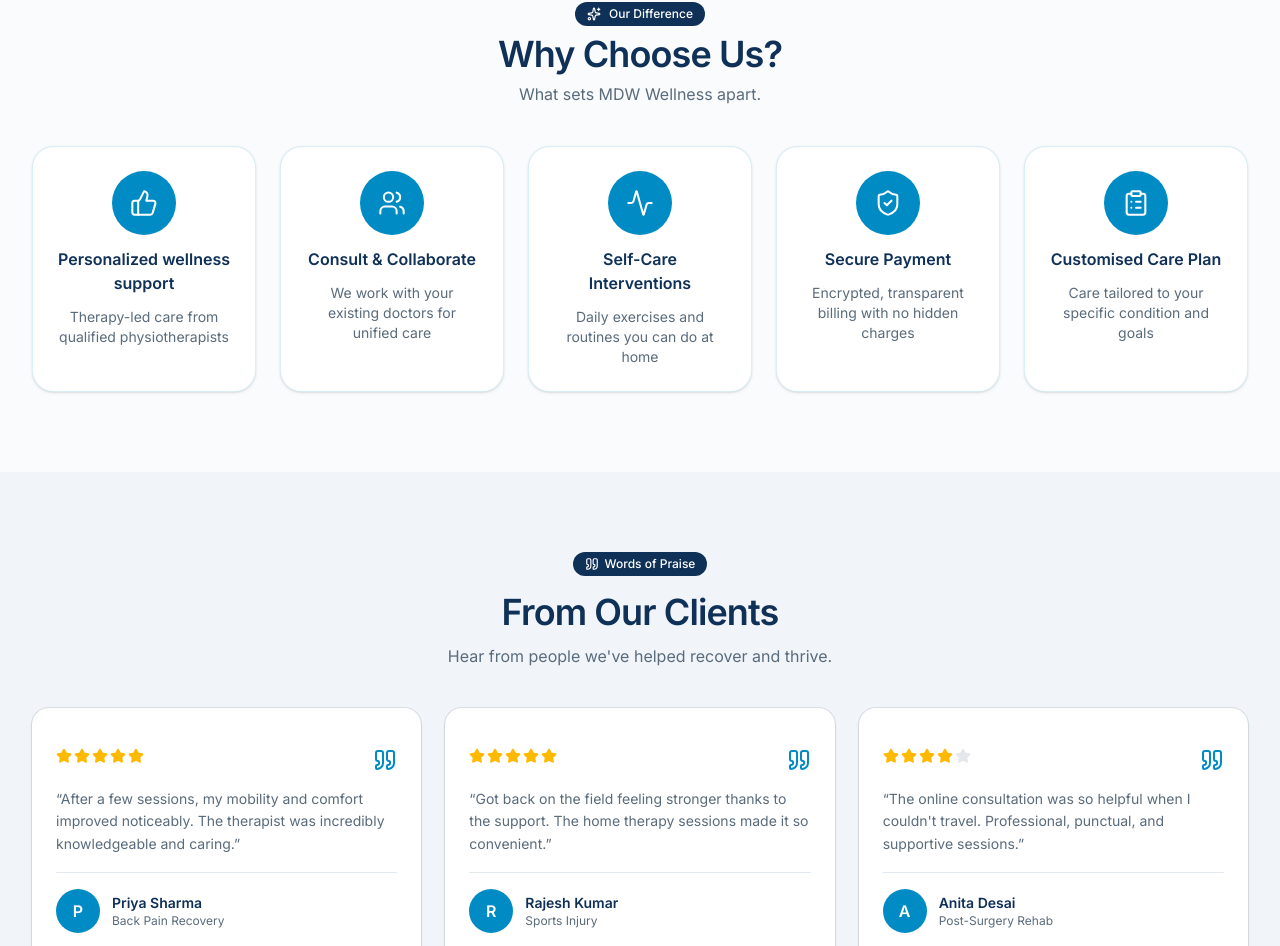
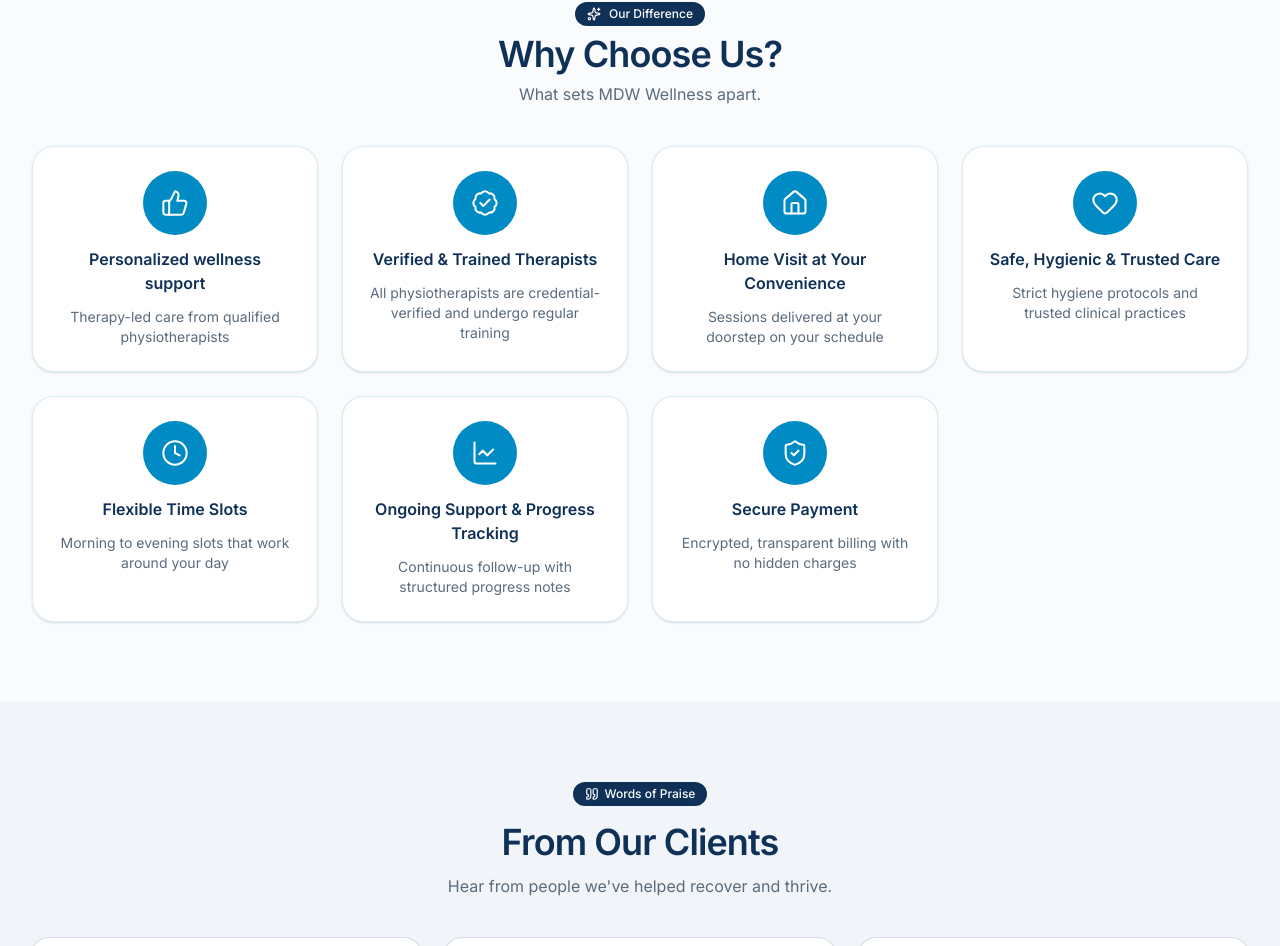
Before and after one commit to MyDawaiWala10/mdw-wellness, a Next.js app: page / in a window 1280 px wide. Shown: the part 2213-3159 px from the top of the page. Built offline with nearby package versions, Linux system fonts and the light colour scheme; no server answers.

Commit message:
why-choose-us: 7 items with new trust/care/flexibility benefits

```diff
--- a/src/components/why-choose-us.tsx
+++ b/src/components/why-choose-us.tsx
@@ -19,7 +19,7 @@ export function WhyChooseUs() {
           </p>
         </div>
 
-        <div className="mt-10 grid gap-6 grid-cols-1 sm:grid-cols-2 lg:grid-cols-5">
+        <div className="mt-10 grid gap-6 grid-cols-1 sm:grid-cols-2 md:grid-cols-3 lg:grid-cols-4">
           {whyChooseUsItems.map((item) => (
             <div
               key={item.id}
--- a/src/data/why-choose-us.ts
+++ b/src/data/why-choose-us.ts
@@ -1,9 +1,11 @@
 import {
+  BadgeCheck,
+  Clock,
+  Heart,
+  Home,
+  LineChart,
+  ShieldCheck,
   ThumbsUp,
-  Users,
-  Activity,
-  ShieldCheck,
-  ClipboardList,
   type LucideIcon,
 } from "lucide-react";
 
@@ -23,26 +25,39 @@ export const whyChooseUsItems: WhyChooseUsItem[] = [
   },
   {
     id: 2,
-    title: "Consult & Collaborate",
-    subtitle: "We work with your existing doctors for unified care",
-    icon: Users,
+    title: "Verified & Trained Therapists",
+    subtitle:
+      "All physiotherapists are credential-verified and undergo regular training",
+    icon: BadgeCheck,
   },
   {
     id: 3,
-    title: "Self-Care Interventions",
-    subtitle: "Daily exercises and routines you can do at home",
-    icon: Activity,
+    title: "Home Visit at Your Convenience",
+    subtitle: "Sessions delivered at your doorstep on your schedule",
+    icon: Home,
   },
   {
     id: 4,
+    title: "Safe, Hygienic & Trusted Care",
+    subtitle: "Strict hygiene protocols and trusted clinical practices",
+    icon: Heart,
+  },
+  {
+    id: 5,
+    title: "Flexible Time Slots",
+    subtitle: "Morning to evening slots that work around your day",
+    icon: Clock,
+  },
+  {
+    id: 6,
+    title: "Ongoing Support & Progress Tracking",
+    subtitle: "Continuous follow-up with structured progress notes",
+    icon: LineChart,
+  },
+  {
+    id: 7,
     title: "Secure Payment",
     subtitle: "Encrypted, transparent billing with no hidden charges",
     icon: ShieldCheck,
   },
-  {
-    id: 5,
-    title: "Customised Care Plan",
-    subtitle: "Care tailored to your specific condition and goals",
-    icon: ClipboardList,
-  },
 ];
```
